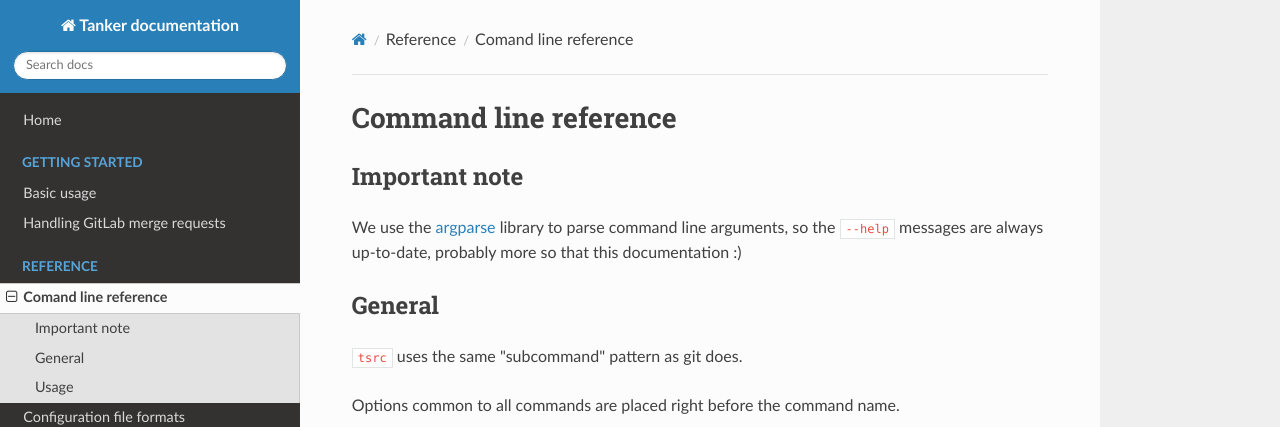
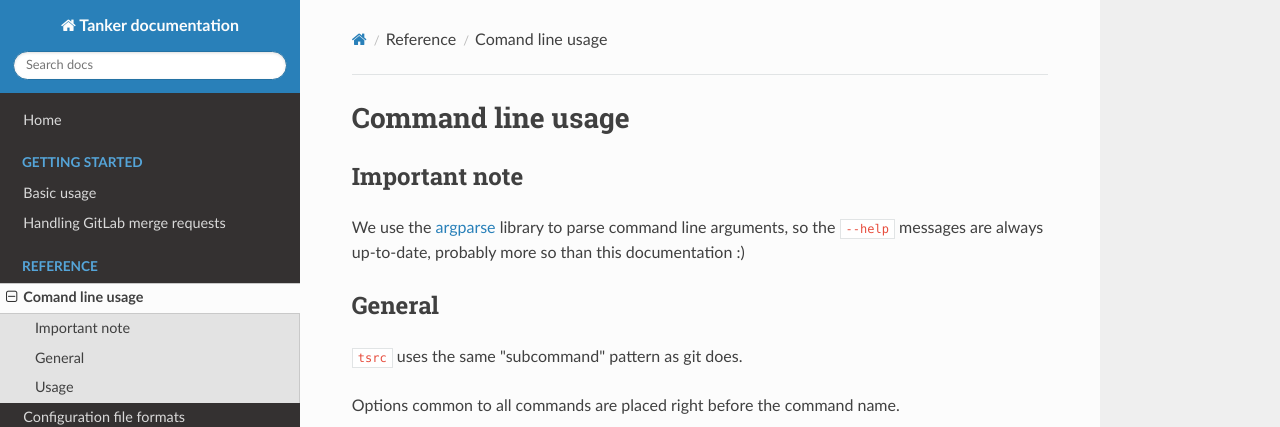
Before and after one commit to your-tools/tsrc, an MkDocs documentation site: the page built from docs/ref/cli.md, in a window 1280 px wide and 900 px high. Shown: the top 427 px of the window. Built offline with MkDocs 1.6.1, drawn with Linux system fonts in a browser that asks for light colours; nearby versions of some CDN libraries; old or Windows-style settings are respelled for this version of MkDocs.

Commit message:
doc: small fixes

```diff
--- a/docs/ref/cli.md
+++ b/docs/ref/cli.md
@@ -1,10 +1,10 @@
-# Command line reference
+# Command line usage
 
 ## Important note
 
 We use the [argparse](https://docs.python.org/3/library/argparse.html) library to
 parse command line arguments, so the `--help` messages are always up-to-date,
-probably more so that this documentation :)
+probably more so than this documentation :)
 
 ## General
 
--- a/mkdocs.yml
+++ b/mkdocs.yml
@@ -24,7 +24,7 @@ pages:
 
 
 - Reference:
-  - Comand line reference: ref/cli.md
+  - Comand line usage: ref/cli.md
   - Configuration file formats: ref/formats.md
 
 - Contributing: contrib.md
```
